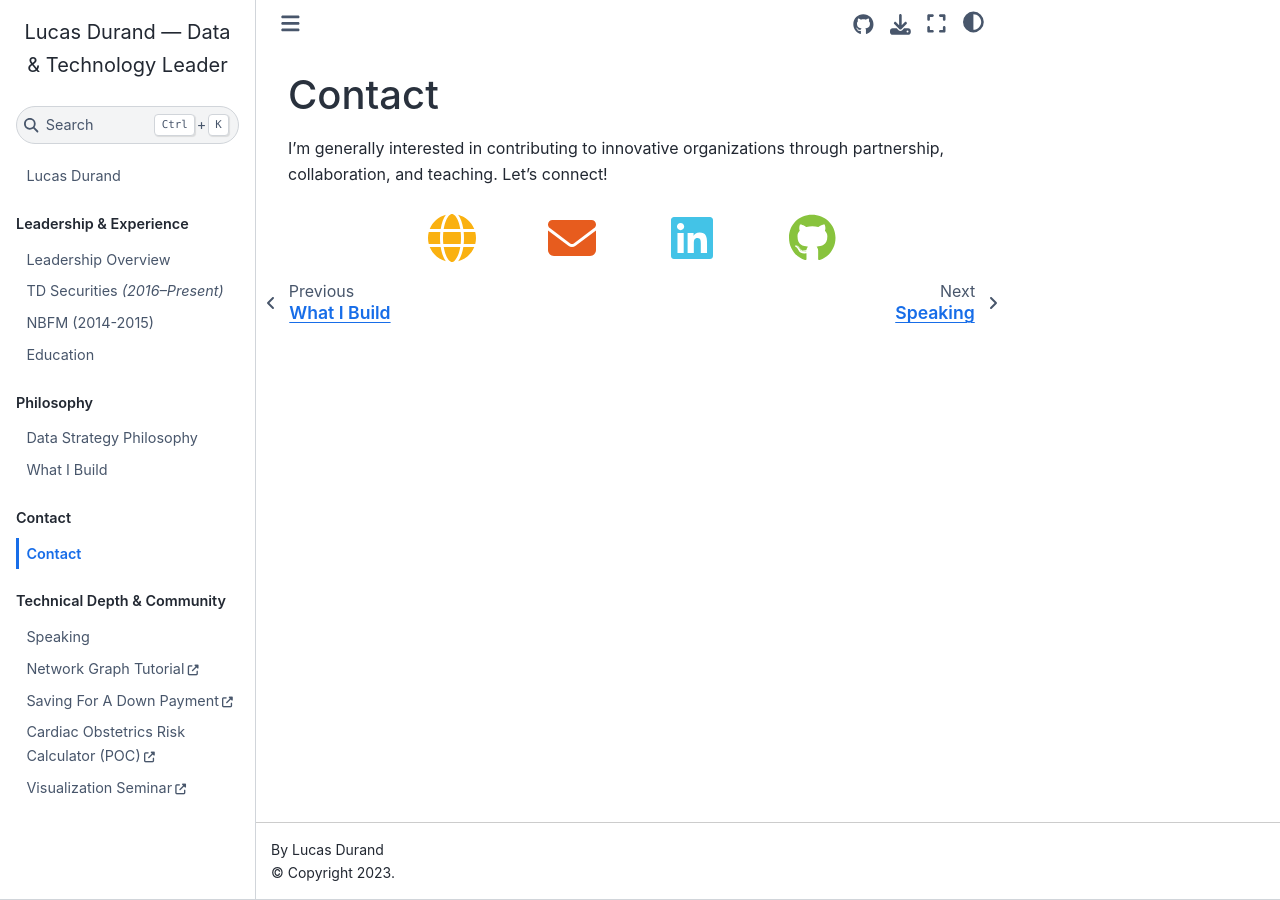
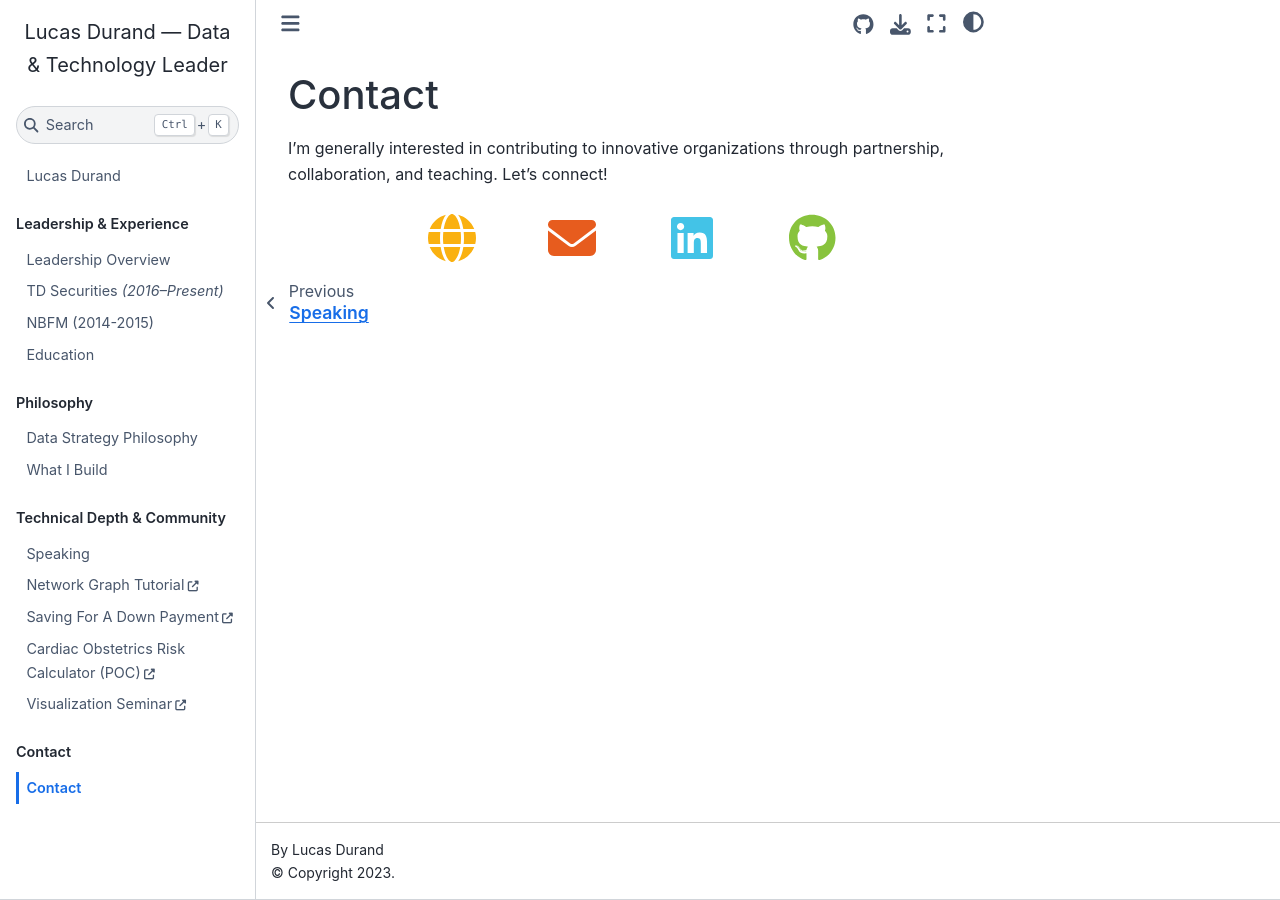
Before and after one commit to lucasdurand/lucasdurand, a Jupyter Book: the page built from home/contact.md, in a window 1280 px wide. Built offline with Jupyter Book 1.0.4 settings and Sphinx 7.4.7 and the Sphinx Book theme 1.1.4, drawn with Linux system fonts in a browser that asks for light colours; nearby versions of some CDN libraries; pages that are not in the unit, such as notebooks, are missing from menus; comment, search, counter and statistics services are not loaded; part of the change alters nothing that is shown.

```diff
--- a/_toc.yml
+++ b/_toc.yml
@@ -14,9 +14,6 @@ parts:
     chapters:
     - file: philosophy/data-strategy
     - file: philosophy/what-i-build
-  - caption: Contact
-    chapters:
-    - file: home/contact
   - caption: Technical Depth & Community
     chapters:
     - file: misc/speaking
@@ -29,3 +26,6 @@ parts:
       title: Cardiac Obstetrics Risk Calculator (POC)
     - url: https://lucasdurand.xyz/visualization-seminar/
       title: Visualization Seminar
+  - caption: Contact
+    chapters:
+    - file: home/contact
```
